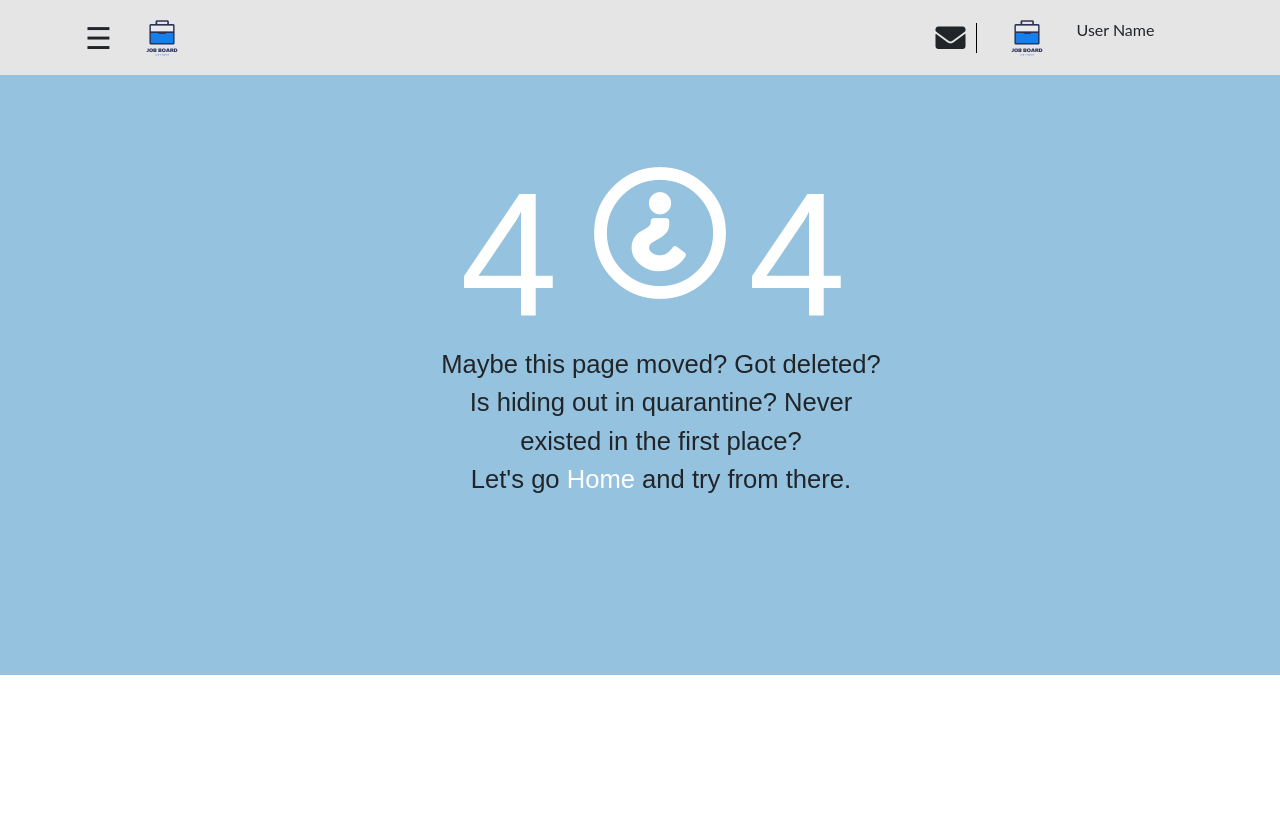
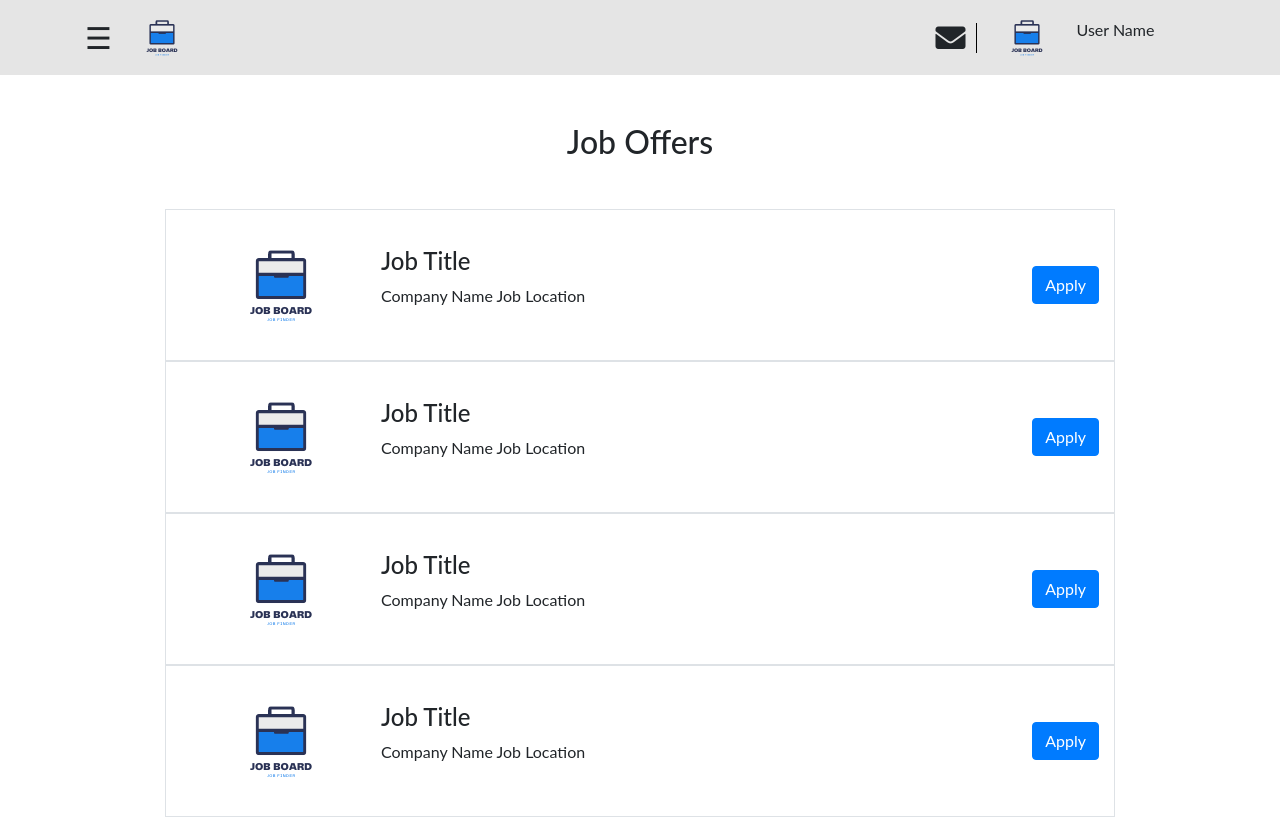
Before and after one commit to Habib826/job-dashboard, a React (Create React App) app: page /job-offers in a window 1280 px wide. Built offline with nearby package versions, Linux system fonts and the light colour scheme.

Commit message:
add jobs for candidate(job offer)

```diff
--- a/src/App.js
+++ b/src/App.js
@@ -6,6 +6,7 @@ import {
 } from "react-router-dom";
 import AppliedJobs from './Components/CandidateDashboard/AppliedJobs/AppliedJobs';
 import CandidateDashboard from './Components/CandidateDashboard/CandidateDashboard/CandidateDashboard';
+import JobOffer from './Components/CandidateDashboard/JobOffer/JobOffer';
 import ClientDashboard from './Components/ClientDashboard/ClientDashboard/ClientDashboard';
 import ClientJob from './Components/ClientDashboard/ClientJob/ClientJob';
 import PostJob from './Components/ClientDashboard/PostJob/PostJob';
@@ -39,6 +40,9 @@ function App() {
         <Route path="/post-job">
           <PostJob></PostJob>
         </Route>
+        <Route path="/job-offers">
+          <JobOffer></JobOffer>
+        </Route>
         <Route path="*">
           <NotFound/>
         </Route>
--- /dev/null
+++ b/src/Components/CandidateDashboard/JobOffer/JobOffer.js
@@ -0,0 +1,45 @@
+import React from 'react';
+import logo from '../../../images/job board.png'
+import JobOfferDetails from '../JobOfferDetails/JobOfferDetails';
+const JobOffer = () => {
+    const jobOffers= [
+        {
+            title:'Job Title',
+            company:'Company Name',
+            location:'Job Location',
+            image:logo
+        },
+        {
+            title:'Job Title',
+            company:'Company Name',
+            location:'Job Location',
+            image:logo
+        },
+        {
+            title:'Job Title',
+            company:'Company Name',
+            location:'Job Location',
+            image:logo
+        },
+        {
+            title:'Job Title',
+            company:'Company Name',
+            location:'Job Location',
+            image:logo
+        },
+    ]
+    return (
+        <div className="container mt-5">
+            <div className="row justify-content-center">
+               <div className="col-md-12">
+               <h2 className="text-center mb-5">Job Offers</h2>
+               </div>
+                {
+                    jobOffers.map(job => <JobOfferDetails job={job}></JobOfferDetails>)
+                }
+            </div>
+        </div>
+    );
+};
+
+export default JobOffer;
--- /dev/null
+++ b/src/Components/CandidateDashboard/JobOfferDetails/JobOfferDetails.js
@@ -0,0 +1,21 @@
+import React from 'react';
+
+const JobOfferDetails = ({job}) => {
+    return (
+        <div className="col-md-10 border d-flex align-items-center justify-content-between">
+            <div className="applied-job-left d-flex align-items-center">
+                <img src={job.image} alt="" />
+                <div>
+                    <h4>{job.title}</h4>
+                    <p><span>{job.company}</span> <span>{job.location}</span> </p>
+                </div>
+            </div>
+
+            <div className="applied-job-right">
+                <button className="btn btn-primary">Apply</button>
+            </div>
+        </div>
+    );
+};
+
+export default JobOfferDetails;
--- a/src/Components/ClientDashboard/TopNavbar/TopNavbar.js
+++ b/src/Components/ClientDashboard/TopNavbar/TopNavbar.js
@@ -36,7 +36,7 @@ const TopNavbar = () => {
                             <Link to="/candidate-dashboard">Candidate Dashboard</Link>
                             <Link to="/resume">Resume</Link>
                             <Link to="/interview">Interview</Link>
-                            <Link to="/offers">Offer</Link>
+                            <Link to="/job-offers">Offer</Link>
                             <p>Jobs</p>
                             <Link to="/applied-jobs">Applied Jobs</Link>
                             <Link to="/map-jobs">Map Jobs</Link>
```
